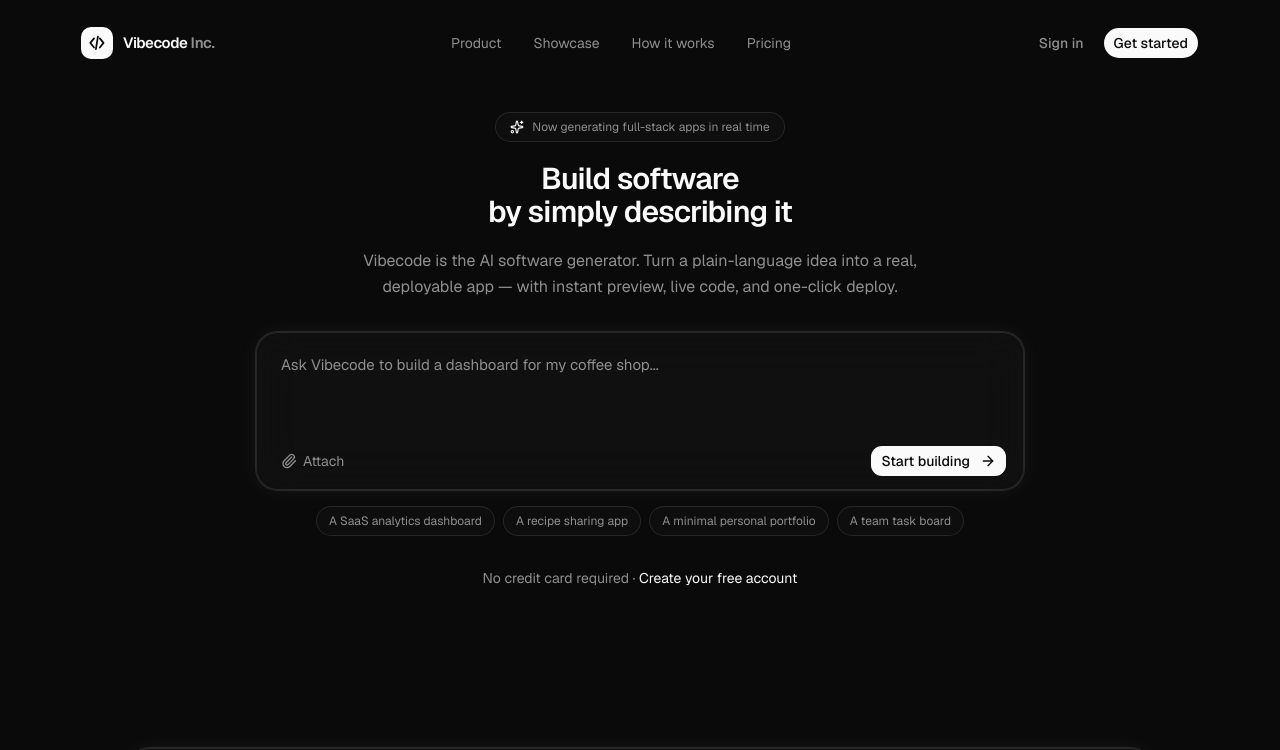
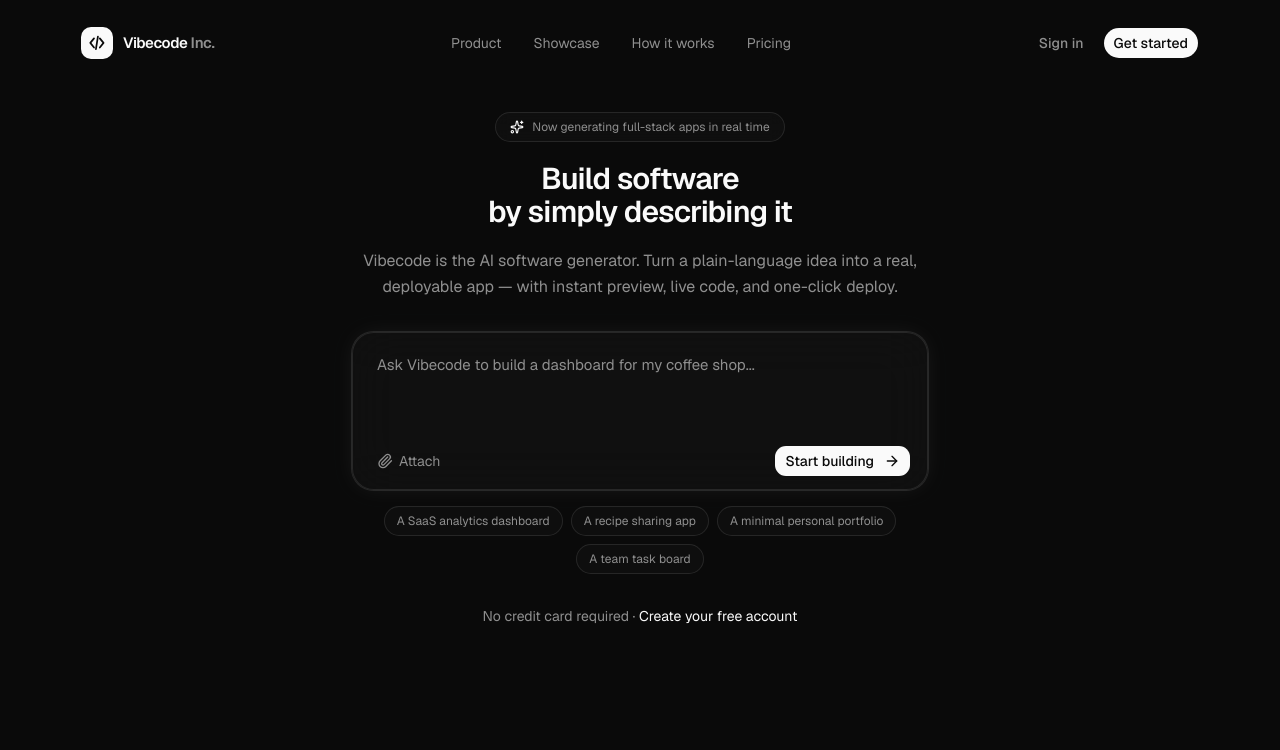
Before and after one commit to kakahanif10-dot/vibecode-69-9t, a Next.js app: page / in a window 1280 px wide. Shown: the top 750 px of the page. Built offline with nearby package versions, Linux system fonts and the light colour scheme.

Commit message:
feat: adjust hero component max width for better layout

```diff
--- a/components/landing/hero.tsx
+++ b/components/landing/hero.tsx
@@ -62,7 +62,7 @@ export function Hero() {
           initial={{ opacity: 0, y: 24, scale: 0.98 }}
           animate={{ opacity: 1, y: 0, scale: 1 }}
           transition={{ duration: 0.6, delay: 0.2 }}
-          className="mt-8 w-full max-w-3xl lg:max-w-[40rem] xl:max-w-[48rem]"
+          className="mt-8 w-full max-w-xl lg:max-w-[36rem]"
         >
           <div className="rounded-2xl border border-border bg-card/70 p-2 backdrop-blur-xl glow-border">
             <textarea
```
